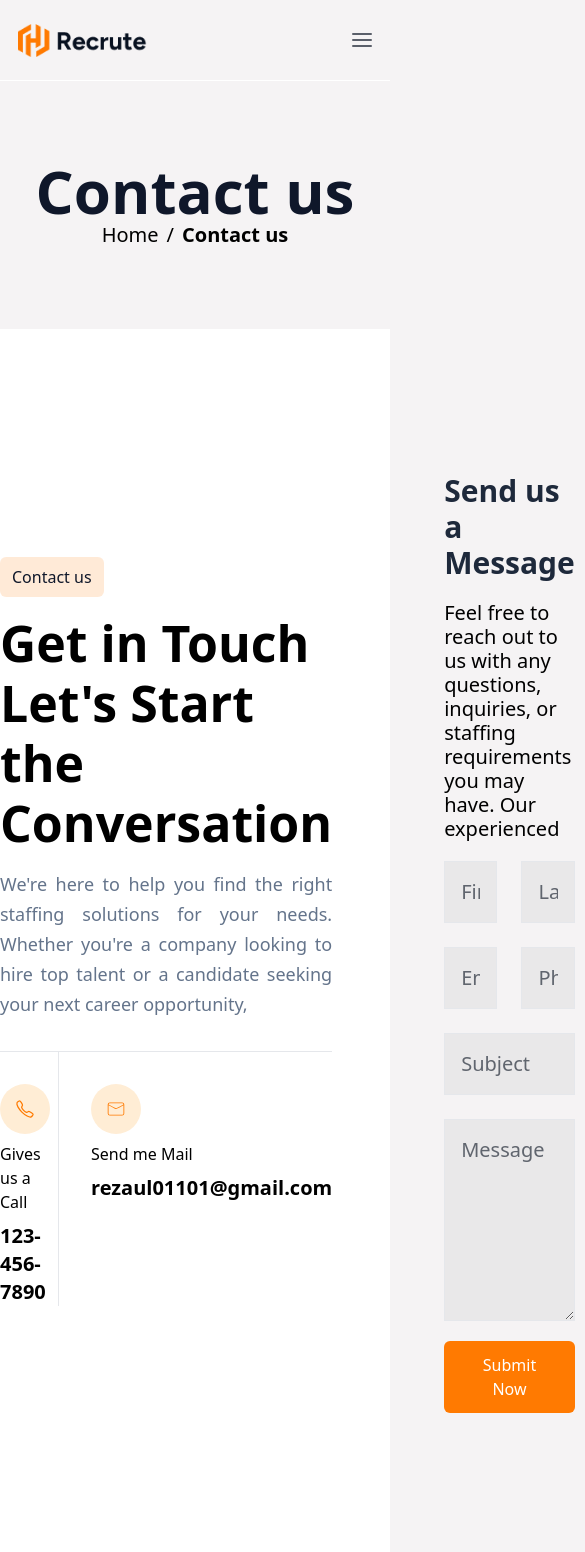
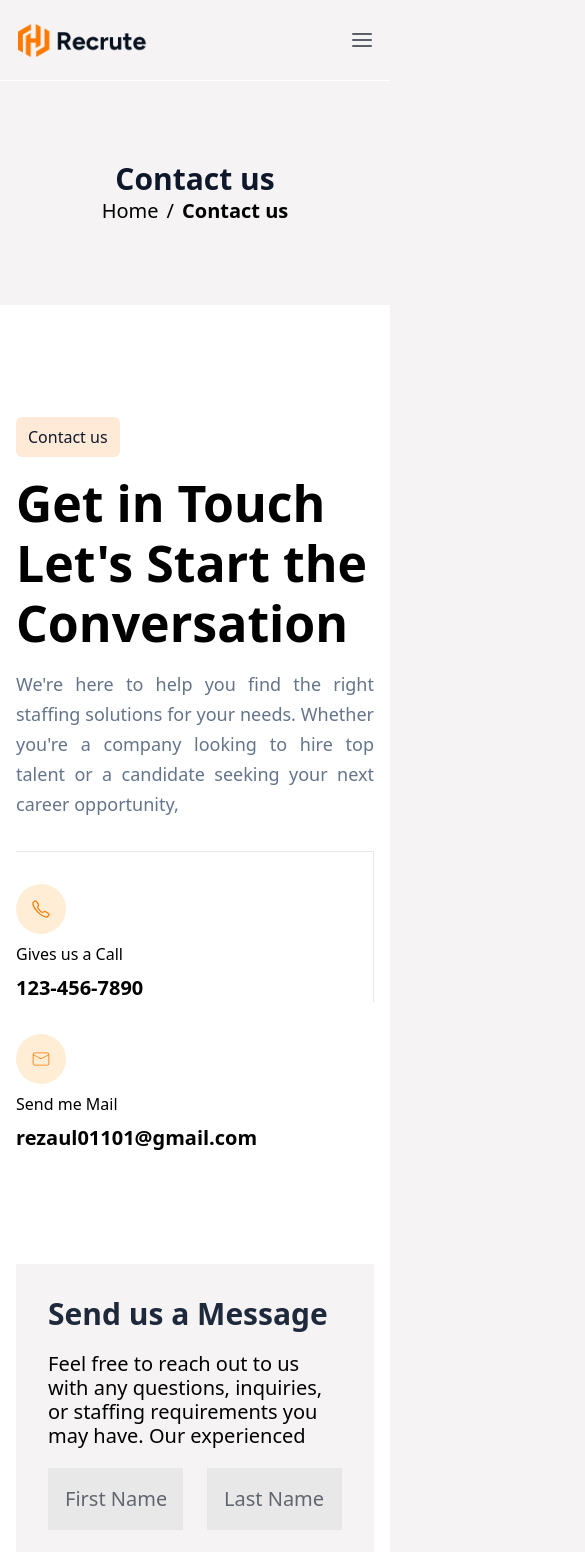
Before and after one commit to rezaul01101/next-agency, a Next.js app: page /contact-us in a window 390 px wide. Shown: the top 1552 px of the page, 585 px wide, since content can reach past the window. Built offline with nearby package versions, Linux system fonts and the light colour scheme.

Commit message:
responsive done

```diff
--- a/app/contact-us/page.js
+++ b/app/contact-us/page.js
@@ -9,7 +9,7 @@ const ContactUs = () => {
     <>
       <PageHeader name="Contact us" />
       <div className="bg-white py-28">
-        <div className="container mx-auto flex justify-between items-center gap-20">
+        <div className="container mx-auto flex justify-between md:flex-row flex-col items-center gap-20 md:px-0 px-4">
           <div>
             <div className="bg-orange-400 text-slate-900 inline-block px-[12px] py-[8px] rounded-md font-medium mb-2">
               Contact us
@@ -22,7 +22,7 @@ const ContactUs = () => {
               needs. Whether you're a company looking to hire top talent or a
               candidate seeking your next career opportunity,
             </p>
-            <div className="flex justify-between my-8 border-t">
+            <div className="flex justify-between md:flex-row flex-col my-8 border-t">
               <div className="pt-8 border-r w-full">
                 <div className="w-[50px] h-[50px] cursor-pointer bg-orange-100 text-orange-500 rounded-full flex justify-center items-center hover:bg-orange-500  hover:text-white">
                   <IoCallOutline className="text-xl" />
@@ -30,7 +30,7 @@ const ContactUs = () => {
                 <p className=" my-2">Gives us a Call</p>
                 <a className="text-xl text-slat-900 font-bold" href="tel:123-456-7890">123-456-7890</a>
               </div>
-              <div className="pt-8 w-full pl-8">
+              <div className="pt-8 w-full md:pl-8">
               <div className="w-[50px] h-[50px] cursor-pointer bg-orange-100 text-orange-500 rounded-full flex justify-center items-center hover:bg-orange-500  hover:text-white">
                   <CiMail className="text-xl" />
                 </div>
--- a/app/job/details/page.js
+++ b/app/job/details/page.js
@@ -9,10 +9,10 @@ const page = () => {
   return (
     <>
       <PageHeader name={"Social Media Specialist"} />
-      <div className="bg-white py-20 h-full">
-        <div className="grid grid-cols-4 container mx-auto ">
+      <div className="bg-white py-20 h-full md:px-0 px-4">
+        <div className="grid grid-cols-2 md:grid-cols-4 container mx-auto ">
           <div className="col-span-3">
-            <div className="flex gap-4 items-center">
+            <div className="flex flex-wrap gap-4 items-center">
               <div className="bg-orange-400 text-slate-900 inline-block px-[8px] py-[5px] rounded-md font-medium ">
                 Part Time
               </div>
--- a/app/job/post/page.js
+++ b/app/job/post/page.js
@@ -8,8 +8,8 @@ const page = () => {
     <>
       <PageHeader name={"Job Post"} />
       <div className="bg-white">
-        <div className="py-20 container mx-auto">
-          <div className="grid grid-cols-3 gap-8">
+        <div className="py-20 md:px-0 px-4 container mx-auto">
+          <div className="grid grid-cols-1 md:grid-cols-3 gap-8">
             {posts.map((post) => (
               <JobPostCart key={post.id} data={post} />
             ))}
--- a/app/services/page.js
+++ b/app/services/page.js
@@ -9,8 +9,8 @@ const page = () => {
         <>
              <PageHeader name={"Our Service"} />
              <div className="bg-white relative">
-                <div className='container mx-auto py-20 h-full'>
-                    <div className="grid grid-cols-3 my-14 w-full gap-10">
+                <div className='container mx-auto py-20 h-full md:px-0 px-4'>
+                    <div className="grid grid-cols-1 md:grid-cols-3 my-14 w-full gap-10">
                         {allServices.map((service) => (
                             <ServiceCard key={service.id} data={service}/>
                         ))}
--- a/components/Mission.js
+++ b/components/Mission.js
@@ -4,13 +4,13 @@ import MissionCard from './ui/MissionCard';
 
 const Mission = () => {
     return (
-        <div className="py-20">
+        <div className="py-20 md:px-0 px-4">
         <div className="container mx-auto">
           <div className="flex flex-col items-center justify-center">
             <div className="bg-orange-400 text-orange-500 inline-block px-[12px] py-[8px] font-medium mb-2">
             Our Mission
             </div>
-            <h3 className="text-[50px] text-slate-800 font-extrabold leading-[60px] my-2">
+            <h3 className="text-[40px] md:text-[50px] text-slate-800 font-extrabold leading-[50px] md:leading-[60px] my-2 text-center">
             Success Our Guiding Mission
             </h3>
             <p className="text-center font-Figtree leading-[30px] text-[18px] my-4 text-gray-600">
@@ -19,7 +19,7 @@ const Mission = () => {
               create opportunities for growth, innovation
             </p>
           </div>
-          <div className="grid grid-cols-3 my-14  w-full gap-10">
+          <div className="grid grid-cols-1 md:grid-cols-3 my-14  w-full gap-10">
             {goalsData.map((team) => (
               <MissionCard key={team.id} data={team}/>
             ))}
--- a/components/PageHeader.js
+++ b/components/PageHeader.js
@@ -4,7 +4,7 @@ import Link from "next/link";
 const PageHeader = ({name}) => {
   return (
     <div className="container mx-auto py-20 flex flex-col items-center justify-center">
-      <h3 className="text-slate-900 text-6xl font-bold">{name}</h3>
+      <h3 className="text-slate-900 text-3xl md:text-6xl font-bold">{name}</h3>
       <div className="text-xl">
         <Link href={"/"} className="hover:text-orange-500">
           Home
```
